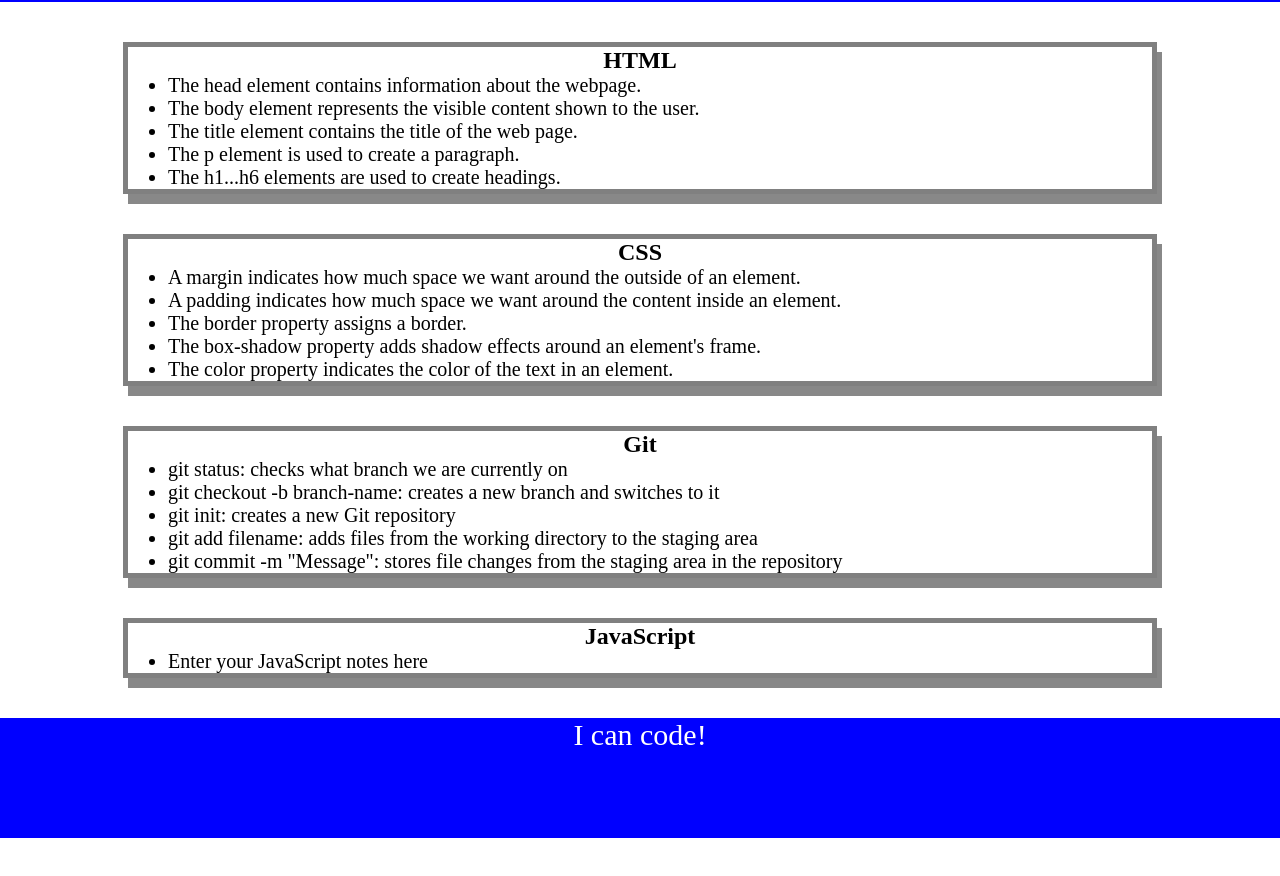
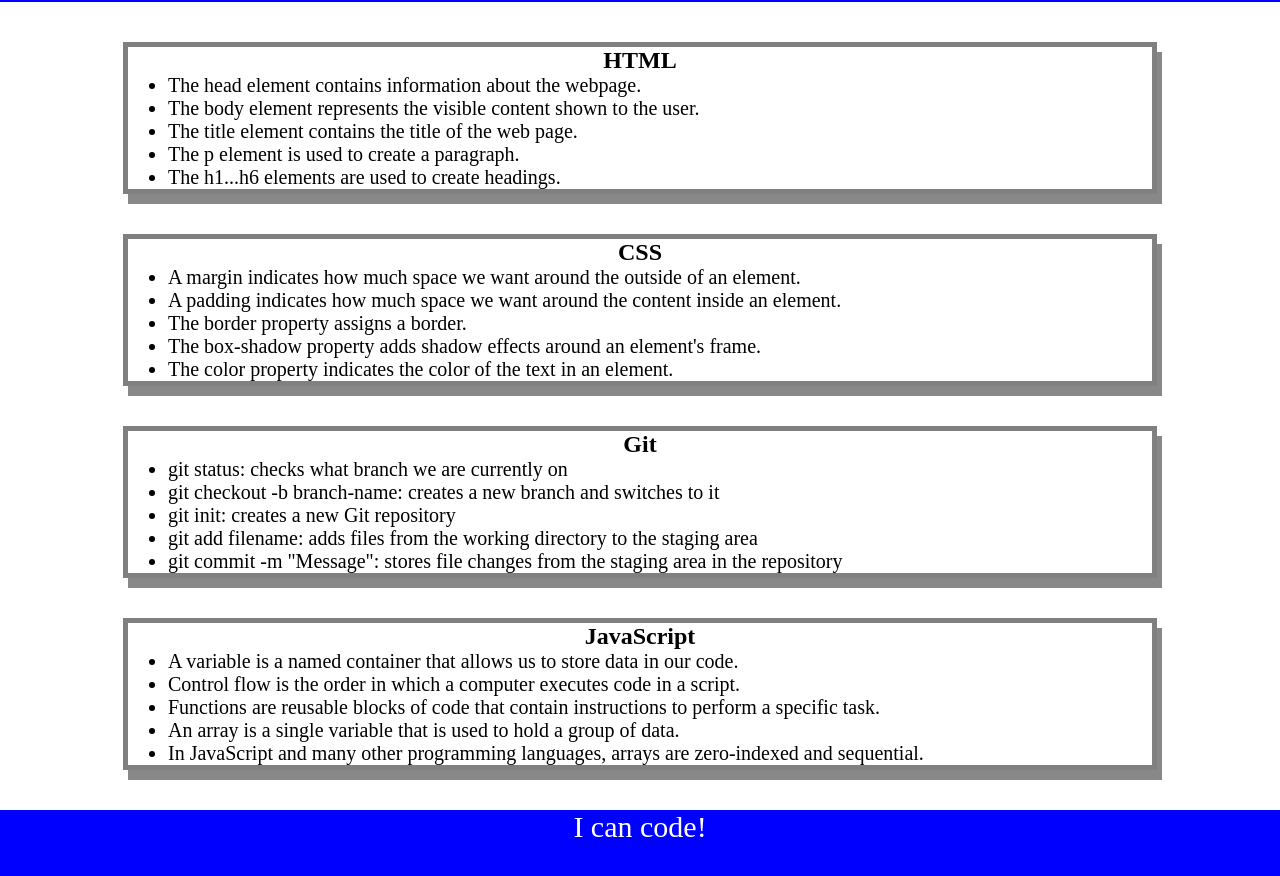
Before and after one commit to eula-snow/prework-study-guide, a plain HTML site: page index.html in a window 1280 px wide. Shown: the part 118-994 px from the top of the page. Before the commit the page ends 956 px from the top, so only its background shows below. Drawn offline with Linux system fonts and the light colour scheme.

Commit message:
added JavaScript functions

```diff
--- a/assets/script.js
+++ b/assets/script.js
@@ -1,19 +1,27 @@
 var topics = ["HTML", "CSS", "Git", "JavaScript"];
+var randomTopic = topics[Math.floor(Math.random() * topics.length)];
 
+function listTopics() {
   for (var x = 0; x < topics.length; x++) {
     console.log(topics[x]);
   }
+}
 
-/*
-if (topic === "HTML") {
+function selectTopic() {
+  if (randomTopic === "HTML") {
     console.log("Let's study HTML!");
-} else if (topic === "CSS") {
+  } else if (randomTopic === "CSS") {
     console.log("Let's study CSS!");
-} else if (topic === "Git") {
+  } else if (randomTopic === "Git") {
     console.log("Let's study Git!");
-} else if (topic === "JavaScript") {
+  } else if (randomTopic === "JavaScript") {
     console.log("Let's study JavaScript!");
   } else {
     console.log("Please try again!");
   }
-*/
+}
+
+console.log("Here are the topics we learned through Prework:");
+listTopics();
+console.log("Which topic should we study first?");
+selectTopic();
--- a/index.html
+++ b/index.html
@@ -74,7 +74,25 @@
       <section class="card" id="javascript-section">
         <h2>JavaScript</h2>
         <ul>
-          <li>Enter your JavaScript notes here</li>
+          <li>
+            A variable is a named container that allows us to store data in our
+            code.
+          </li>
+          <li>
+            Control flow is the order in which a computer executes code in a
+            script.
+          </li>
+          <li>
+            Functions are reusable blocks of code that contain instructions to
+            perform a specific task.
+          </li>
+          <li>
+            An array is a single variable that is used to hold a group of data.
+          </li>
+          <li>
+            In JavaScript and many other programming languages, arrays are
+            zero-indexed and sequential.
+          </li>
         </ul>
       </section>
     </main>
```
Lines whose indentation alone changed are shown as unchanged.
